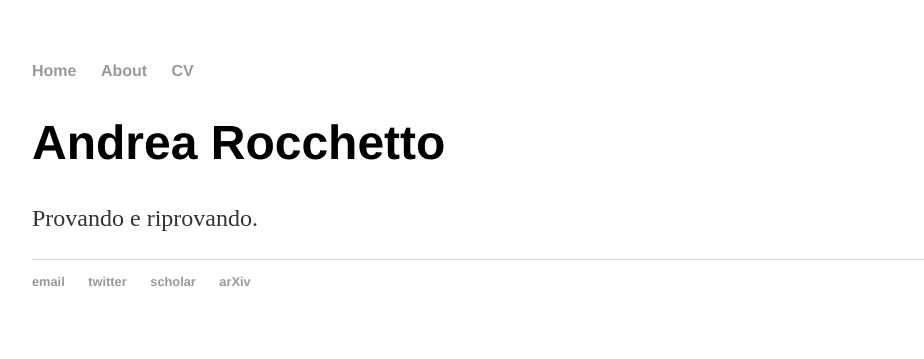
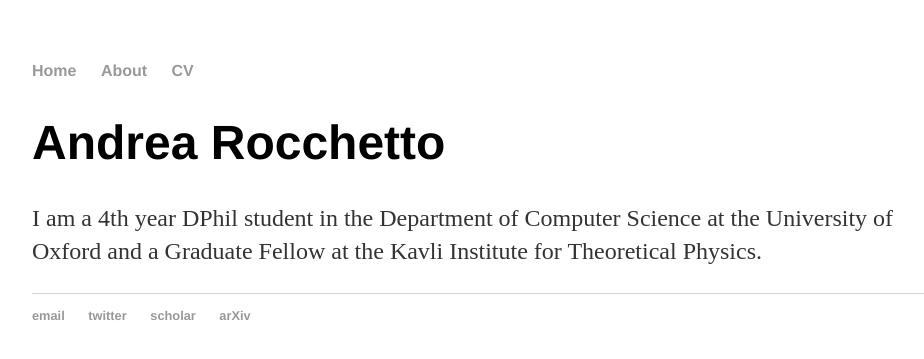
Before and after one commit to andrearocchetto/andrearocchetto.github.io, a Jekyll site: the page built from index.html, in a window 1280 px wide. Shown: the top 359 px of the page, without its empty margins (160-1084 px from the left). Built offline with Jekyll 4.4.1, drawn with Linux system fonts in a browser that asks for light colours.

Commit message:
Update index.html

```diff
--- a/index.html
+++ b/index.html
@@ -4,5 +4,5 @@ title: Andrea Rocchetto
 ---
 <div class="blurb">
 	<h1>Andrea Rocchetto</h1>
-	<p>Provando e riprovando.</p>
+	<p>I am a 4th year DPhil student in the Department of Computer Science at the University of Oxford and a Graduate Fellow at the Kavli Institute for Theoretical Physics.</p>
 </div><!-- /.blurb -->
```
